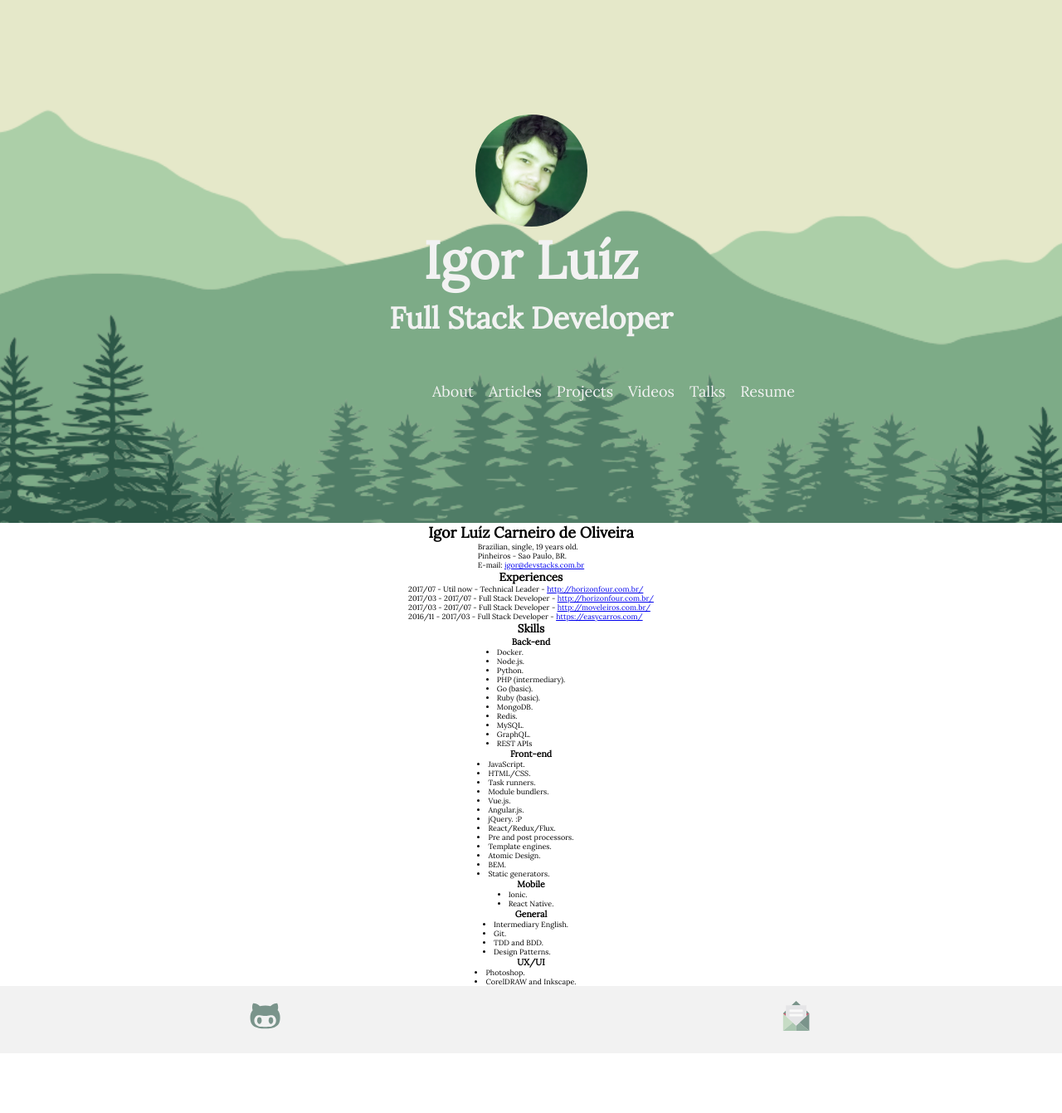
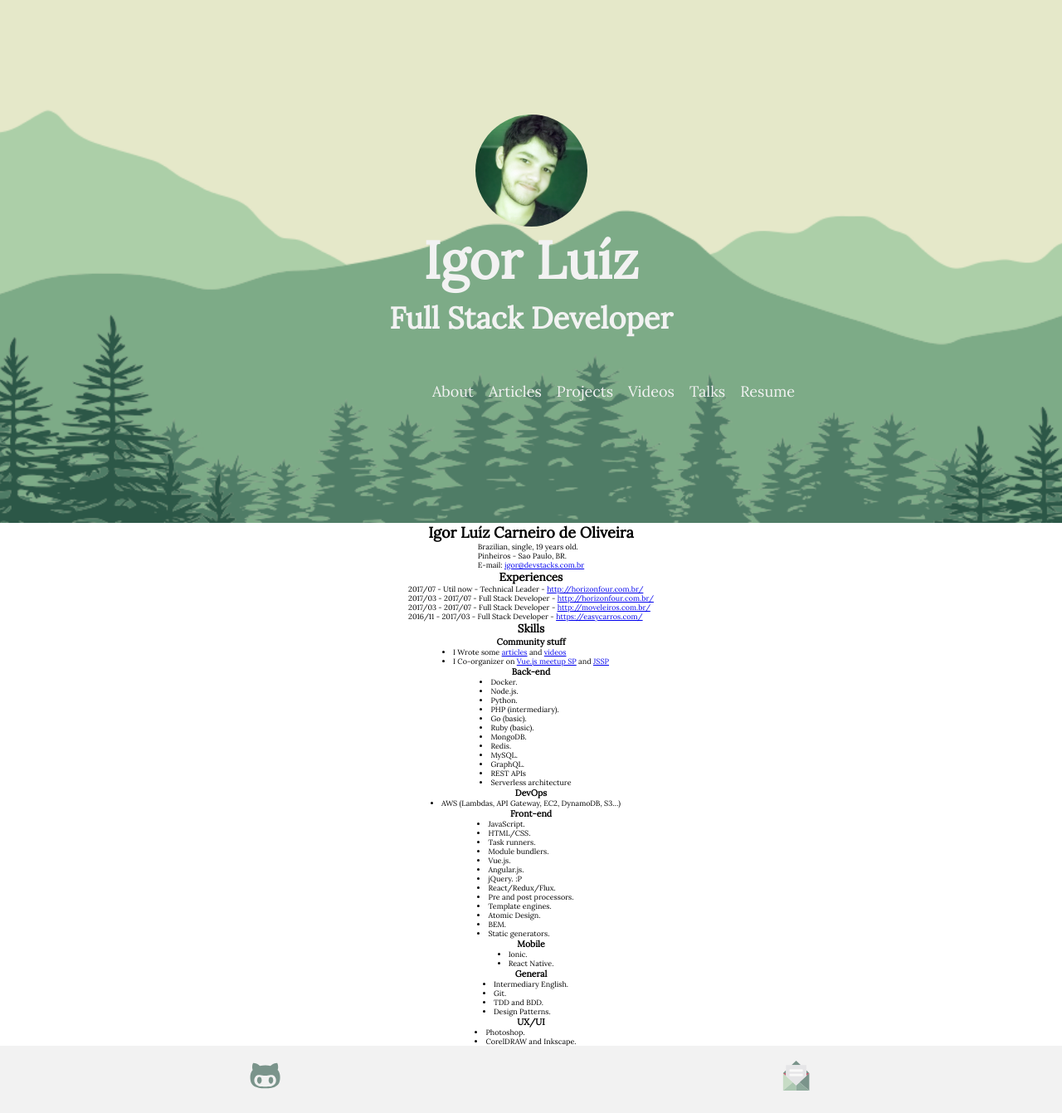
Before and after one commit to Halfeld/website, a Jekyll site: the page built from resume.md, in a window 1280 px wide. Shown: the whole page at 83% size. Built offline with Jekyll 4.4.1, drawn with Linux system fonts in a browser that asks for light colours; our own code applies the rules of GitHub Pages for plain Markdown files; comment, search, counter and statistics services are not loaded; before the commit the page ends 1269 px from its top, so only the background shows below that.

Commit message:
Update README

```diff
--- a/resume.md
+++ b/resume.md
@@ -13,6 +13,11 @@
 
 ## Skills
 
+### Community stuff
+
+- I Wrote some [articles](http://igorluiz.me/articles/) and [videos](http://igorluiz.me/videos/)
+- I Co-organizer on [Vue.js meetup SP](https://www.meetup.com/VueJS-SP/) and [JSSP](https://www.meetup.com/Javascript-SP/)
+
 ### Back-end
 
 - Docker.
@@ -26,6 +31,11 @@
 - MySQL.
 - GraphQL.
 - REST APIs
+- Serverless architecture
+
+### DevOps
+
+- AWS (Lambdas, API Gateway, EC2, DynamoDB, S3...)
 
 ### Front-end
 
```
